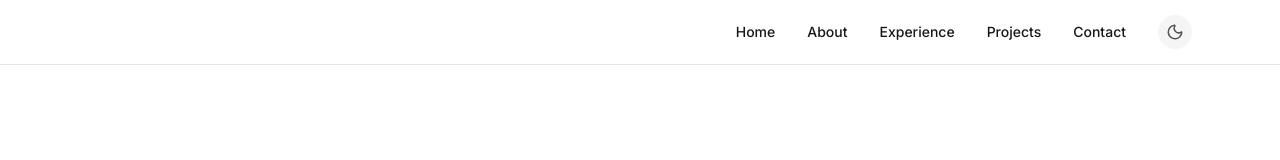
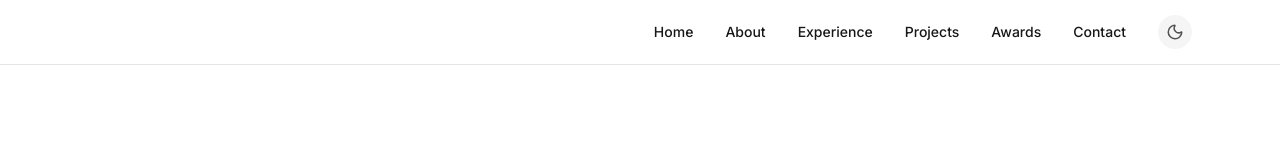
Before and after one commit to raihanfr21/portofoliowebsite2, a Next.js app: page / in a window 1280 px wide. Shown: the top 160 px of the page. Built offline with nearby package versions, Linux system fonts and the light colour scheme.

Commit message:
Update award and recommendation

```diff
--- a/app/page.tsx
+++ b/app/page.tsx
@@ -8,7 +8,7 @@ import {
   Sun, Moon, Github, Linkedin, Mail, Download,
   Briefcase, GraduationCap, Code2, BookOpen,
   Award, ExternalLink, Menu, X, ArrowUpRight,
-  Users
+  Users, Trophy, MessageSquare
 } from "lucide-react";
 
 const WhatsappIcon = ({ size = 24, className = "" }: { size?: number, className?: string }) => (
@@ -158,6 +158,32 @@ const PORTFOLIO_DATA = {
     }
   ],
 
+  awards: [
+    {
+      title: "Best Internship Batch 7 PT Pertamina Hulu Rokan",
+      issuer: "National",
+      date: "2026",
+      desc: "Recognized as one of the best PHR Batch 7 internship participants for outstanding performance out of 111 national participants.",
+      image: "/awards/award2.jpg"
+    },
+    {
+      title: "Wisudawan Terbaik Angkatan XXVIII",
+      issuer: "University",
+      date: "2025",
+      desc: "Awarded Best Graduate with Cumlaude predicate (GPA 3.84/4.00) and graduated in 3.3 years.",
+      image: "/awards/award1.jpg" // Pastikan ada gambar di folder public/awards/
+    }
+  ],
+
+  recommendations: [
+    {
+      name: "Adrian Ismatullah Gani",
+      role: "Sr Officer Training & Certification / Internship Coordinator",
+      company: "PT Pertamina Hulu Rokan",
+      text: "Kinerja/performa sangat baik dan perilaku mencerminkan tata nilai AKHLAK (Amanah, Kompeten, Harmonis, Loyal, Adaptif, dan Kolaboratif)."
+    }
+  ],
+
   certifications: [
     "Google Cloud Computing Foundations Certificate",
     "Google IT Support",
@@ -185,6 +211,7 @@ const Navbar = () => {
     { name: "About", href: "#about" },
     { name: "Experience", href: "#experience" },
     { name: "Projects", href: "#projects" },
+    { name: "Awards", href: "#awards" },
     { name: "Contact", href: "#contact" },
   ];
 
@@ -313,8 +340,8 @@ export default function Home() {
                 </a>
 
                 <a
-                  href="/Curriculum Vitae_Raihan Fathurrahman.pdf"             // <-- Pastikan nama file di folder public sama
-                  download="CV_Raihan Fathurrahman.pdf"   // <-- Nama file yang akan tersimpan saat user download
+                  href="/Curriculum Vitae_Raihan Fathurrahman.pdf"
+                  download="CV_Raihan Fathurrahman.pdf"
                   className="px-8 py-3 border border-neutral-200 dark:border-neutral-700 font-medium rounded-lg hover:bg-neutral-50 dark:hover:bg-neutral-900 transition-colors flex items-center gap-2 cursor-pointer text-neutral-900 dark:text-white"
                 >
                   <Download size={18} /> Download CV
@@ -352,14 +379,14 @@ export default function Home() {
               <h3 className="font-semibold mb-4 text-lg flex items-center gap-2">
                 <span className="w-2 h-2 bg-green-500 rounded-full"></span> Tech Stack
               </h3>
-              <div className="flex flex-wrap gap-2">
+              <div className="flex flex-wrap gap-2 mb-8">
                 {PORTFOLIO_DATA.skills.map((skill) => (
                   <span key={skill} className="px-4 py-2 bg-white dark:bg-neutral-800 border border-neutral-200 dark:border-neutral-700 rounded-lg text-sm font-medium hover:border-blue-500 dark:hover:border-blue-500 transition-colors cursor-default shadow-sm">
                     {skill}
                   </span>
                 ))}
               </div>
-            {/* SOFT SKILLS (BARU) */}
+            {/* SOFT SKILLS */}
               <div>
                 <h3 className="font-semibold mb-4 text-lg flex items-center gap-2">
                   <span className="w-2 h-2 bg-green-500 rounded-full"></span> Soft Skills
@@ -376,16 +403,14 @@ export default function Home() {
           </div>
         </section>
 
-        {/* --- EXPERIENCE (With Logos) --- */}
+        {/* --- EXPERIENCE --- */}
         <section id="experience">
           <SectionTitle title="Work Experience" icon={<Briefcase size={24} />} />
           <div className="space-y-12">
             {PORTFOLIO_DATA.experience.map((exp, idx) => (
               <div key={idx} className="flex gap-6 md:gap-8 items-start relative group">
-                {/* Timeline Line */}
                 <div className="absolute left-[28px] md:left-[36px] top-16 bottom-[-48px] w-0.5 bg-neutral-200 dark:bg-neutral-800" />
 
-                {/* Logo Wrapper */}
                 <div className="shrink-0 relative w-14 h-14 md:w-20 md:h-20 rounded-2xl overflow-hidden border border-neutral-200 dark:border-neutral-800 bg-white p-2 z-10 shadow-sm">
                   <Image
                     src={exp.logo}
@@ -395,7 +420,6 @@ export default function Home() {
                   />
                 </div>
 
-                {/* Content */}
                 <div className="flex-1 pt-2">
                   <div className="flex flex-col sm:flex-row sm:justify-between sm:items-center mb-2">
                     <h3 className="text-xl font-bold text-neutral-900 dark:text-neutral-100 group-hover:text-blue-600 dark:group-hover:text-blue-400 transition-colors">{exp.role}</h3>
@@ -409,16 +433,14 @@ export default function Home() {
           </div>
         </section>
 
-        {/* --- TRAINING & ORGANISATIONAL (NEW SECTION) --- */}
+        {/* --- TRAINING --- */}
         <section id="training">
           <SectionTitle title="Training" icon={<Users size={24} />} />
           <div className="space-y-12">
             {PORTFOLIO_DATA.training.map((item, idx) => (
               <div key={idx} className="flex gap-6 md:gap-8 items-start relative group">
-                {/* Timeline Line */}
                 <div className="absolute left-[28px] md:left-[36px] top-16 bottom-[-48px] w-0.5 bg-neutral-200 dark:bg-neutral-800 last:hidden" />
 
-                {/* Logo Wrapper */}
                 <div className="shrink-0 relative w-14 h-14 md:w-20 md:h-20 rounded-2xl overflow-hidden border border-neutral-200 dark:border-neutral-800 bg-white p-2 z-10 shadow-sm">
                   <Image
                     src={item.logo}
@@ -428,7 +450,6 @@ export default function Home() {
                   />
                 </div>
 
-                {/* Content */}
                 <div className="flex-1 pt-2">
                   <div className="flex flex-col sm:flex-row sm:justify-between sm:items-center mb-2">
                     <h3 className="text-xl font-bold text-neutral-900 dark:text-neutral-100 group-hover:text-blue-600 dark:group-hover:text-blue-400 transition-colors">{item.role}</h3>
@@ -442,13 +463,12 @@ export default function Home() {
           </div>
         </section>
 
-        {/* --- EDUCATION (With Logos) --- */}
+        {/* --- EDUCATION --- */}
         <section id="education">
           <SectionTitle title="Education" icon={<GraduationCap size={24} />} />
           <div className="grid gap-6">
             {PORTFOLIO_DATA.education.map((edu, idx) => (
               <div key={idx} className="flex flex-col md:flex-row gap-6 p-6 border border-neutral-200 dark:border-neutral-800 rounded-2xl bg-neutral-50 dark:bg-neutral-900/20 hover:bg-white dark:hover:bg-neutral-900 transition-all shadow-sm hover:shadow-md">
-                 {/* Logo Sekolah */}
                 <div className="shrink-0 relative w-16 h-16 bg-white rounded-xl border border-neutral-200 dark:border-neutral-700 overflow-hidden mx-auto md:mx-0">
                    <Image
                      src={edu.logo}
@@ -473,7 +493,7 @@ export default function Home() {
           </div>
         </section>
 
-        {/* --- PROJECTS (With Images) --- */}
+        {/* --- PROJECTS --- */}
         <section id="projects">
           <SectionTitle title="Projects" icon={<Code2 size={24} />} />
           <div className="grid md:grid-cols-2 gap-8">
@@ -484,7 +504,6 @@ export default function Home() {
                 transition={{ type: "spring", stiffness: 300 }}
                 className="group border border-neutral-200 dark:border-neutral-800 rounded-2xl overflow-hidden bg-white dark:bg-neutral-900 flex flex-col h-full shadow-sm hover:shadow-2xl dark:hover:shadow-neutral-900/50 transition-all"
               >
- {/* Project Media Preview (Video or Image) */}
                 <div className="relative w-full h-56 overflow-hidden bg-neutral-200 dark:bg-neutral-800">
                    {project.video ? (
                      <video
@@ -493,7 +512,7 @@ export default function Home() {
                        muted
                        loop
                        playsInline
-                       poster={project.image} // Gambar muncul saat video loading
+                       poster={project.image}
                        className="w-full h-full object-cover group-hover:scale-105 transition-transform duration-500"
                      />
                    ) : (
@@ -505,7 +524,6 @@ export default function Home() {
                      />
                    )}
 
-                   {/* Overlay Link Icon (Tetap Sama) */}
                    <a href={project.link} className="absolute inset-0 bg-black/40 opacity-0 group-hover:opacity-100 transition-opacity flex items-center justify-center text-white z-10">
                       <div className="flex items-center gap-2 font-medium bg-white/20 backdrop-blur-md px-5 py-2.5 rounded-full border border-white/30 hover:bg-white/30 transition-colors">
                         View Project <ArrowUpRight size={18} />
@@ -513,7 +531,6 @@ export default function Home() {
                    </a>
                 </div>
 
-                {/* Project Content */}
                 <div className="p-6 flex flex-col flex-1">
                   <div className="flex justify-between items-start mb-4">
                     <h3 className="text-xl font-bold group-hover:text-blue-600 dark:group-hover:text-blue-400 transition-colors">
@@ -525,7 +542,6 @@ export default function Home() {
                     {project.desc}
                   </p>
 
-                  {/* Tags */}
                   <div className="flex flex-wrap gap-2 mt-auto">
                     {project.tags.map((tag) => (
                       <span key={tag} className="text-xs font-semibold px-2.5 py-1 bg-neutral-100 dark:bg-neutral-800 border border-neutral-200 dark:border-neutral-700 rounded text-neutral-600 dark:text-neutral-300">
@@ -535,6 +551,79 @@ export default function Home() {
                   </div>
                 </div>
               </motion.div>
+            ))}
+          </div>
+        </section>
+
+        {/* --- AWARDS (NEW SECTION) --- */}
+        <section id="awards">
+          <SectionTitle title="Awards & Achievements" icon={<Trophy size={24} />} />
+          <div className="grid md:grid-cols-2 gap-8">
+            {PORTFOLIO_DATA.awards.map((award, idx) => (
+              <div
+                key={idx}
+                className="group border border-neutral-200 dark:border-neutral-800 rounded-2xl overflow-hidden bg-white dark:bg-neutral-900 flex flex-col h-full shadow-sm hover:shadow-md transition-all"
+              >
+                {/* Award Image */}
+                <div className="relative w-full h-48 bg-neutral-100 dark:bg-neutral-800 border-b border-neutral-200 dark:border-neutral-800">
+                  <Image
+                    src={award.image}
+                    alt={award.title}
+                    fill
+                    className="object-cover group-hover:scale-105 transition-transform duration-500"
+                  />
+                </div>
+                {/* Award Details */}
+                <div className="p-6 flex flex-col flex-1">
+                  <div className="flex justify-between items-start mb-2">
+                    <h3 className="text-lg font-bold text-neutral-900 dark:text-white">
+                      {award.title}
+                    </h3>
+                  </div>
+                  <div className="flex justify-between items-center mb-4">
+                    <span className="text-sm font-medium text-blue-600 dark:text-blue-400">
+                      {award.issuer}
+                    </span>
+                    <span className="text-xs text-neutral-500 font-mono bg-neutral-100 dark:bg-neutral-800 px-2 py-1 rounded">
+                      {award.date}
+                    </span>
+                  </div>
+                  <p className="text-neutral-600 dark:text-neutral-400 text-sm leading-relaxed">
+                    {award.desc}
+                  </p>
+                </div>
+              </div>
+            ))}
+          </div>
+        </section>
+
+        {/* --- RECOMMENDATIONS (NEW SECTION) --- */}
+        <section id="recommendations">
+          <SectionTitle title="Recommendations" icon={<MessageSquare size={24} />} />
+          <div className="grid md:grid-cols-2 gap-8">
+            {PORTFOLIO_DATA.recommendations.map((rec, idx) => (
+              <div
+                key={idx}
+                className="p-8 border border-neutral-200 dark:border-neutral-800 rounded-2xl bg-neutral-50 dark:bg-neutral-900/20 relative"
+              >
+                {/* Quote Icon Background */}
+                <div className="absolute top-6 right-6 text-neutral-200 dark:text-neutral-800 z-0">
+                  <svg width="40" height="40" viewBox="0 0 24 24" fill="currentColor" xmlns="http://www.w3.org/2000/svg">
+                    <path d="M14.017 21L16.411 14.604C16.924 13.094 17.18 11.536 17.18 9.93201C17.18 6.64001 15.65 5 12.59 5V8.16C13.882 8.16 14.528 8.85201 14.528 10.236C14.528 10.876 14.316 11.458 13.892 11.982L10.3 11.666L8.806 18L14.017 21ZM5.21101 21L7.60501 14.604C8.11801 13.094 8.37401 11.536 8.37401 9.93201C8.37401 6.64001 6.84401 5 3.78401 5V8.16C5.07601 8.16 5.72201 8.85201 5.72201 10.236C5.72201 10.876 5.51001 11.458 5.08601 11.982L1.49401 11.666L0 18L5.21101 21Z" />
+                  </svg>
+                </div>
+
+                <p className="text-neutral-700 dark:text-neutral-300 relative z-10 mb-6 italic leading-relaxed text-sm md:text-base">
+                  "{rec.text}"
+                </p>
+                <div className="flex items-center gap-4 relative z-10">
+                  <div>
+                    <h4 className="font-bold text-neutral-900 dark:text-white">{rec.name}</h4>
+                    <p className="text-xs text-neutral-500">{rec.role}</p>
+                    <p className="text-xs font-medium text-blue-600 dark:text-blue-400 mt-0.5">{rec.company}</p>
+                  </div>
+                </div>
+              </div>
             ))}
           </div>
         </section>
```
Also changed, not shown: public/awards/award1.jpg (added), public/awards/award2.jpg (added).
